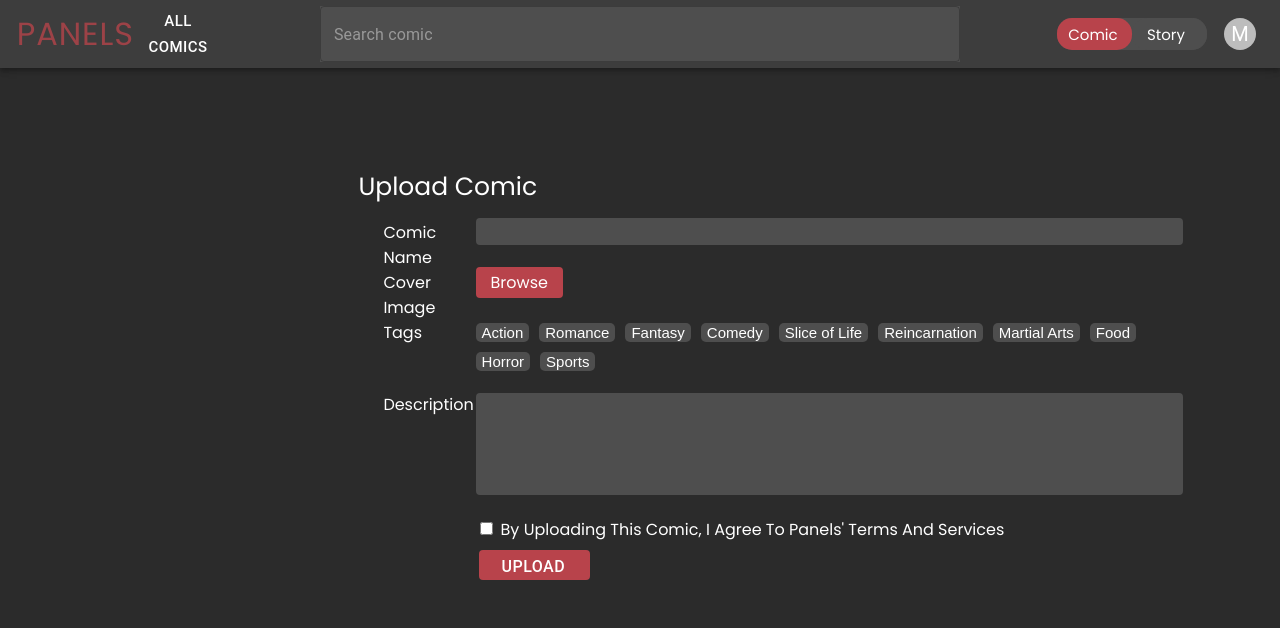
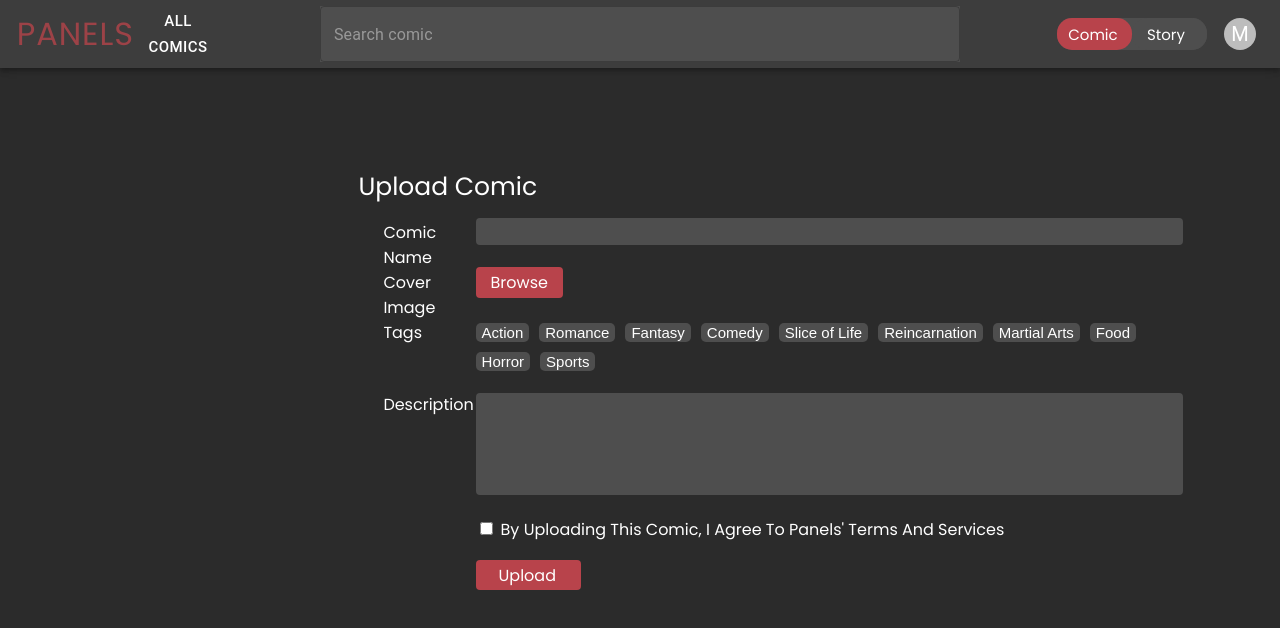
Before and after one commit to CobyYee/Panels, a React (Create React App) app in the folder client/: page /uploadcomic in a window 1280 px wide. Shown: the top 628 px of the page. Built offline with nearby package versions, Linux system fonts and the light colour scheme; no server answers.

Commit message:
Slight adjustments to UploadComic and UploadChapter css

```diff
--- a/client/src/App.css
+++ b/client/src/App.css
@@ -307,9 +307,10 @@ html, body {
   border: none;
   border-radius: 4px;
   display: inline-block;
+  margin-top: 10px;
   margin-bottom: 4px;
-  margin-left: 3px;
   color: white;
+  font-family: 'Poppins';
   font-size: 16px;
 }
 
--- a/client/src/components/UploadChapter.js
+++ b/client/src/components/UploadChapter.js
@@ -1,5 +1,5 @@
 import { useState, useContext } from 'react';
-import { Navigate, useNavigate } from 'react-router-dom';
+import { useNavigate } from 'react-router-dom';
 import GlobalStoreContext from '../store';
 import AuthContext from '../auth';
 
--- a/client/src/components/UploadComic.js
+++ b/client/src/components/UploadComic.js
@@ -1,5 +1,4 @@
 import { useState, useContext } from 'react';
-import Button from '@mui/material/Button';
 import Box from '@mui/material/Box'
 import GlobalStoreContext from '../store';
 
@@ -62,7 +61,7 @@ function UploadComic() {
                 <div id="upload_comic_fields">
                     <input id="upload_comic_name" type="text" name="comic_name" onChange={(event) => setTitle(event.target.value)}></input> <br></br>
                     <input id="upload_comic_image" type="file" onChange={(event) => {handleFileUpload(event)}}></input>
-                    <label id="uploaded_comic_image_label" for="upload_comic_image"> Browse </label>
+                    <label id="uploaded_comic_image_label" for="upload_comic_image">Browse</label>
                     <label id="uploaded_comic_image_label_label" for="uploaded_comic_image_label">{fileName}</label>
                     <div id="tags">
                         {tags.map((tag, index) => {
@@ -72,7 +71,7 @@ function UploadComic() {
                     <input id="upload_comic_description" type="text" name="comic_description" onChange={(event) => setDescription(event.target.value)}></input> <br></br>
                     <input id="terms_checkbox" type="checkbox"></input>
                     <label id="terms_label" for="terms_checkbox">By uploading this {store.mode}, I agree to Panels' terms and services</label> <br></br>
-                    <Button id="upload_button" type="submit" onClick={handleSubmit}>Upload</Button>
+                    <button id="upload_button" type="submit" onClick={() => handleSubmit()}>Upload</button>
                 </div>
             </div>
         </Box>
```
